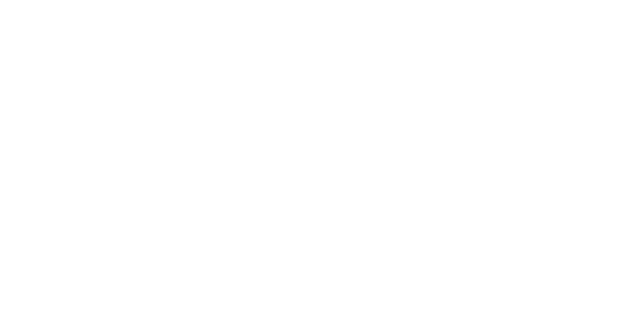
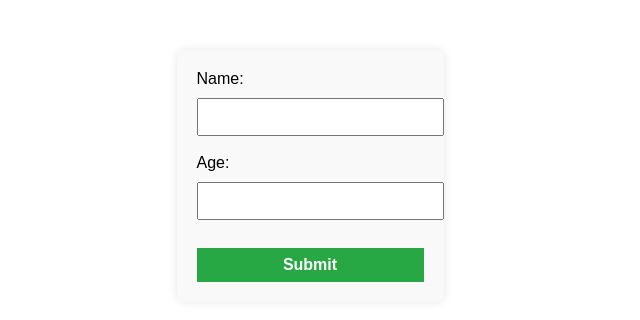
Before and after one commit to acciojob/promises-and-chains-kartik132000, a website: page main.html in a window 1280 px wide. Shown: the whole page, without its empty margins (330-970 px from the left). Drawn offline with Linux system fonts and the light colour scheme.

Commit message:
created a submission

```diff
--- a/main.html
+++ b/main.html
@@ -7,7 +7,15 @@
 
   <body>
     <!-- write the body here -->
-
+	   <form id="voteForm">
+        <label for="name">Name:</label>
+        <input type="text" id="name" required>
+        <br>
+        <label for="age">Age:</label>
+        <input type="number" id="age" required>
+        <br>
+        <button type="submit" id="btn">Submit</button>
+    </form>
     <script type="text/javascript" src="./script.js"></script>
   </body>
 </html>
--- a/script.js
+++ b/script.js
@@ -1 +1,24 @@
 //your JS code here. If required.
+document.getElementById("voteForm").addEventListener("submit", function(event) {
+    event.preventDefault();
+
+    const name = document.getElementById("name").value.trim();
+    const age = document.getElementById("age").value.trim();
+
+    if (name === "" || age === "") {
+        alert("Please enter valid details.");
+        return;
+    }
+
+    new Promise((resolve, reject) => {
+        setTimeout(() => {
+            if (parseInt(age) > 18) {
+                resolve(`Welcome, ${name}. You can vote.`);
+            } else {
+                reject(`Oh sorry ${name}. You aren't old enough.`);
+            }
+        }, 4000);
+    })
+    .then(message => alert(message))
+    .catch(error => alert(error));
+});
--- a/styles.css
+++ b/styles.css
@@ -1 +1,35 @@
 /*  your css code here. If applicable */
+body {
+    font-family: Arial, sans-serif;
+    text-align: center;
+    margin-top: 50px;
+}
+
+form {
+    display: inline-block;
+    text-align: left;
+    background: #f9f9f9;
+    padding: 20px;
+    border-radius: 8px;
+    box-shadow: 0px 0px 10px rgba(0, 0, 0, 0.1);
+}
+
+input, button {
+    margin-top: 10px;
+    display: block;
+    width: 100%;
+    padding: 8px;
+    font-size: 16px;
+}
+
+button {
+    background-color: #28a745;
+    color: white;
+    border: none;
+    cursor: pointer;
+    font-weight: bold;
+}
+
+button:hover {
+    background-color: #218838;
+}
```
